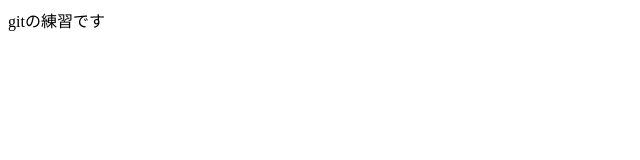
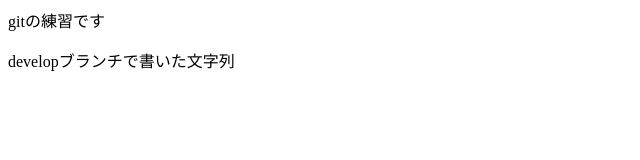
Before and after one commit to ShutaTakeuchi0410/git_lesson, a plain HTML site: page index.html in a window 1280 px wide. Shown: the whole page, without its empty margins (0-640 px from the left). Drawn offline with Linux system fonts and the light colour scheme.

Commit message:
developブランチで文字列を追加

```diff
--- a/index.html
+++ b/index.html
@@ -1 +1,2 @@
 <p>gitの練習です</p>
+<p>developブランチで書いた文字列</p>
```
